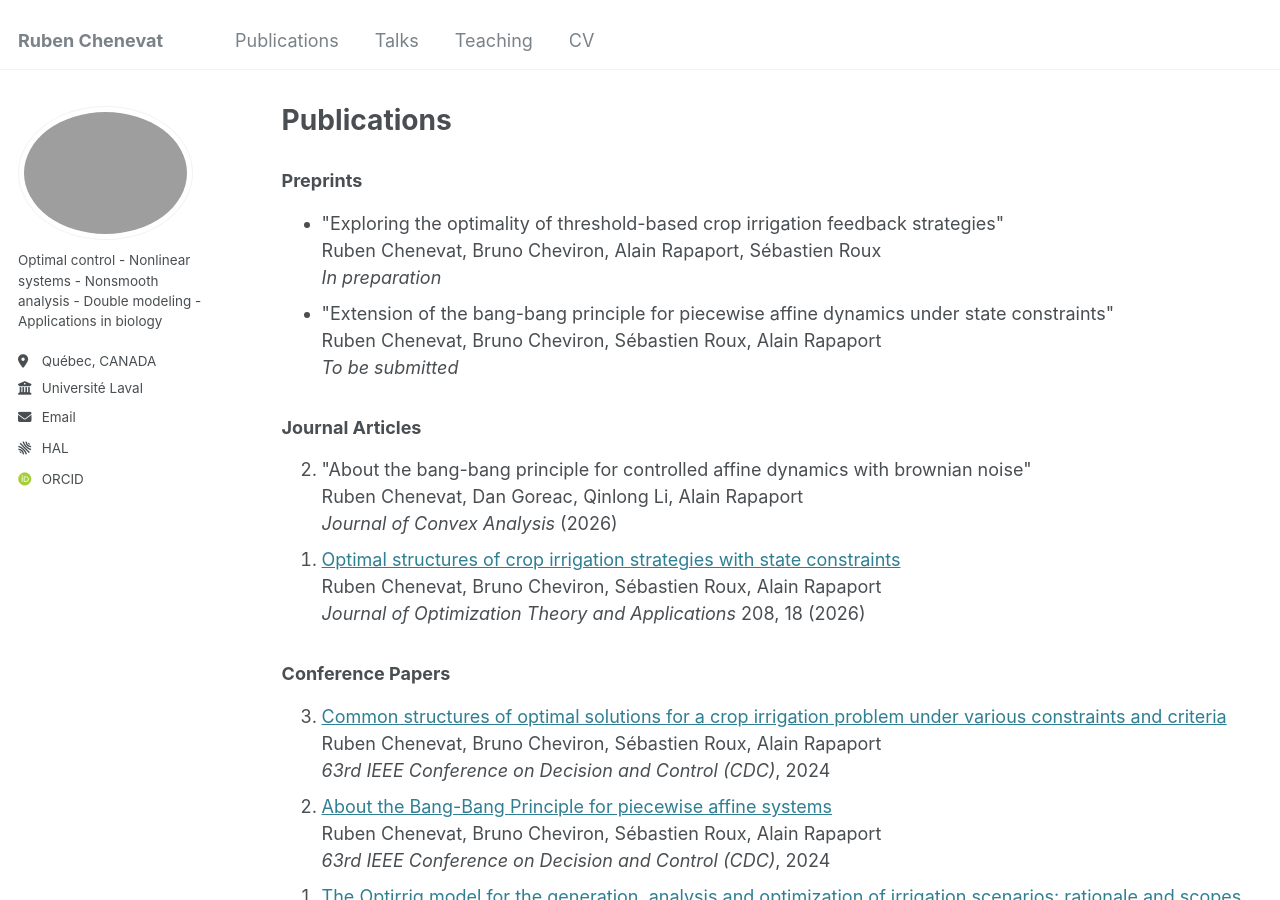
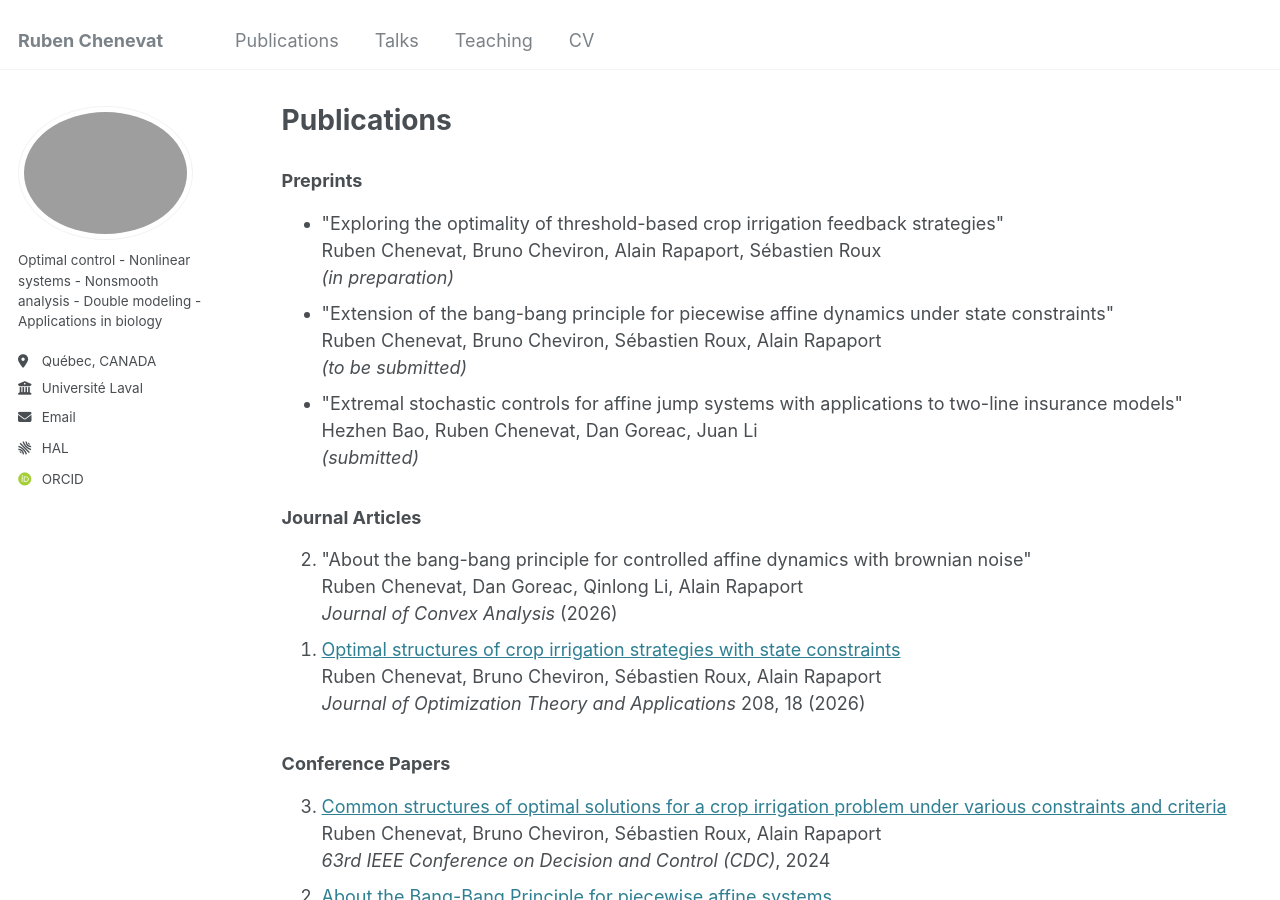
Before and after one commit to rubenchenevat/rubenchenevat.github.io, a Jekyll site: the page built from _pages/publications.html, in a window 1280 px wide and 900 px high. Built offline with Jekyll 4.4.1, drawn with Linux system fonts in a browser that asks for light colours; some web fonts are replaced.

Commit message:
Update publications.html

```diff
--- a/_pages/publications.html
+++ b/_pages/publications.html
@@ -41,12 +41,17 @@ author_profile: true
     <li>
         "Exploring the optimality of threshold-based crop irrigation feedback strategies"<br>
         Ruben Chenevat, Bruno Cheviron, Alain Rapaport, Sébastien Roux<br>
-        <em>In preparation</em>
+        <em>(in preparation)</em>
     </li>
     <li>
         "Extension of the bang-bang principle for piecewise affine dynamics under state constraints"<br>
         Ruben Chenevat, Bruno Cheviron, Sébastien Roux, Alain Rapaport<br>
-        <em>To be submitted</em>
+        <em>(to be submitted)</em>
+    </li>
+    <li>
+        "Extremal stochastic controls for affine jump systems with applications to two-line insurance models"<br>
+        Hezhen Bao, Ruben Chenevat, Dan Goreac, Juan Li<br>
+        <em>(submitted)</em>
     </li>
 </ul>
 
```
